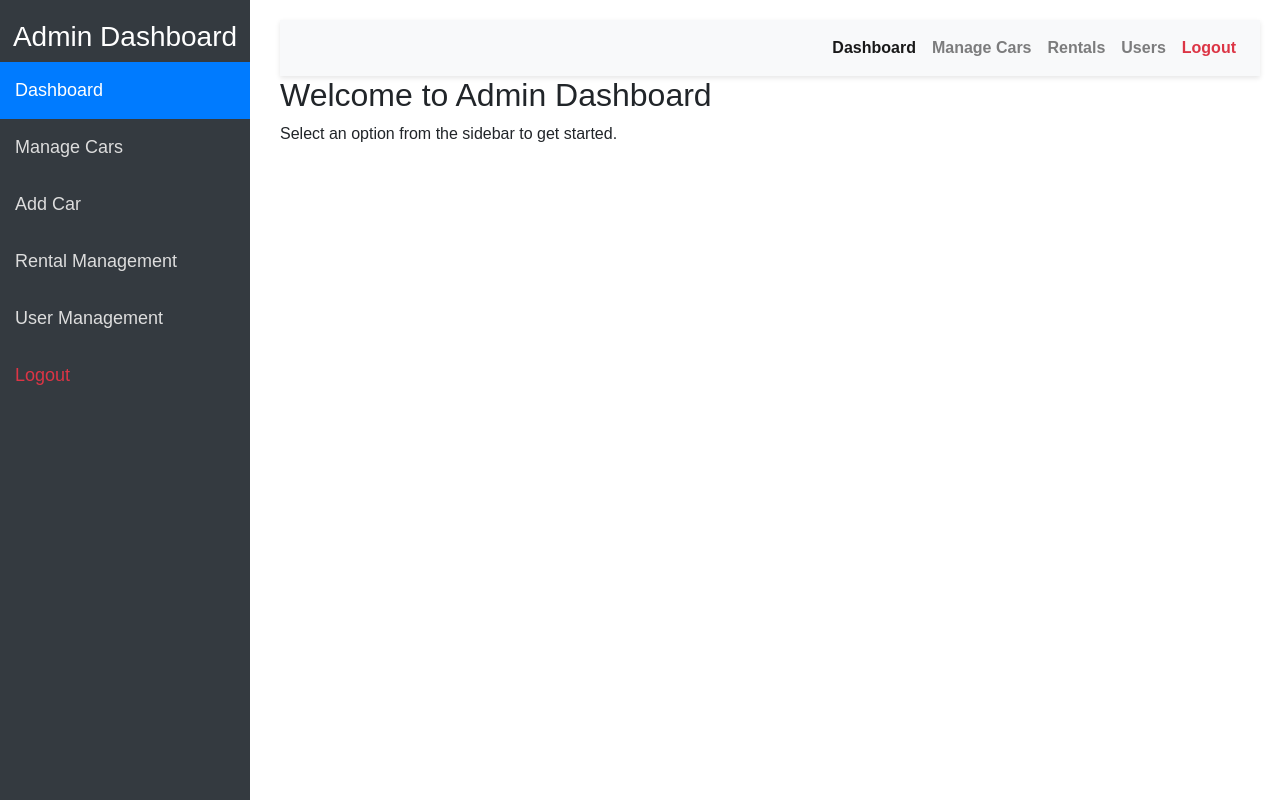
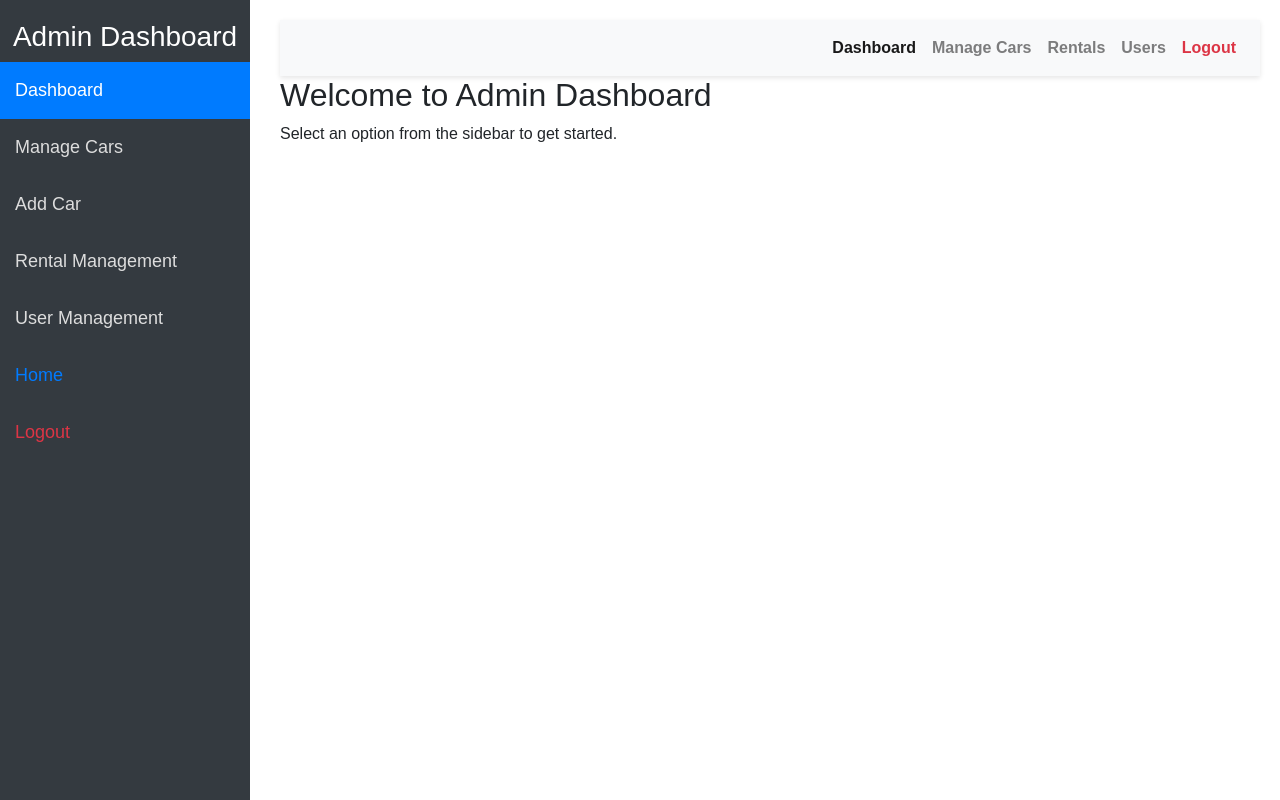
Before and after one commit to Manoj-Kalpitha/Car-Rental, a PHP site: page /admin/adminDashboard.php in a window 1280 px wide. Run offline with PHP 8.4, Linux system fonts and the light colour scheme.

Commit message:
add back to home page button admin dashboard

```diff
--- a/admin/adminDashboard.php
+++ b/admin/adminDashboard.php
@@ -86,7 +86,8 @@ $page = isset($_GET['page']) ? $_GET['page'] : 'dashboard';  // Default to 'dash
         <a href="?page=addCar" class="nav-link <?= ($page == 'addCar') ? 'active' : '' ?>">Add Car</a>
         <a href="?page=rentalManagement" class="nav-link <?= ($page == 'rentalManagement') ? 'active' : '' ?>">Rental Management</a>
         <a href="?page=userManagement" class="nav-link <?= ($page == 'userManagement') ? 'active' : '' ?>">User Management</a>
-        <a href="logout.php" class="nav-link text-danger">Logout</a>
+        <a href="../index.php" class="nav-link text-primary">Home</a>
+        <a href="../include/logout.php" class="nav-link text-danger">Logout</a>
     </div>
 
     <!-- Main content -->
```
